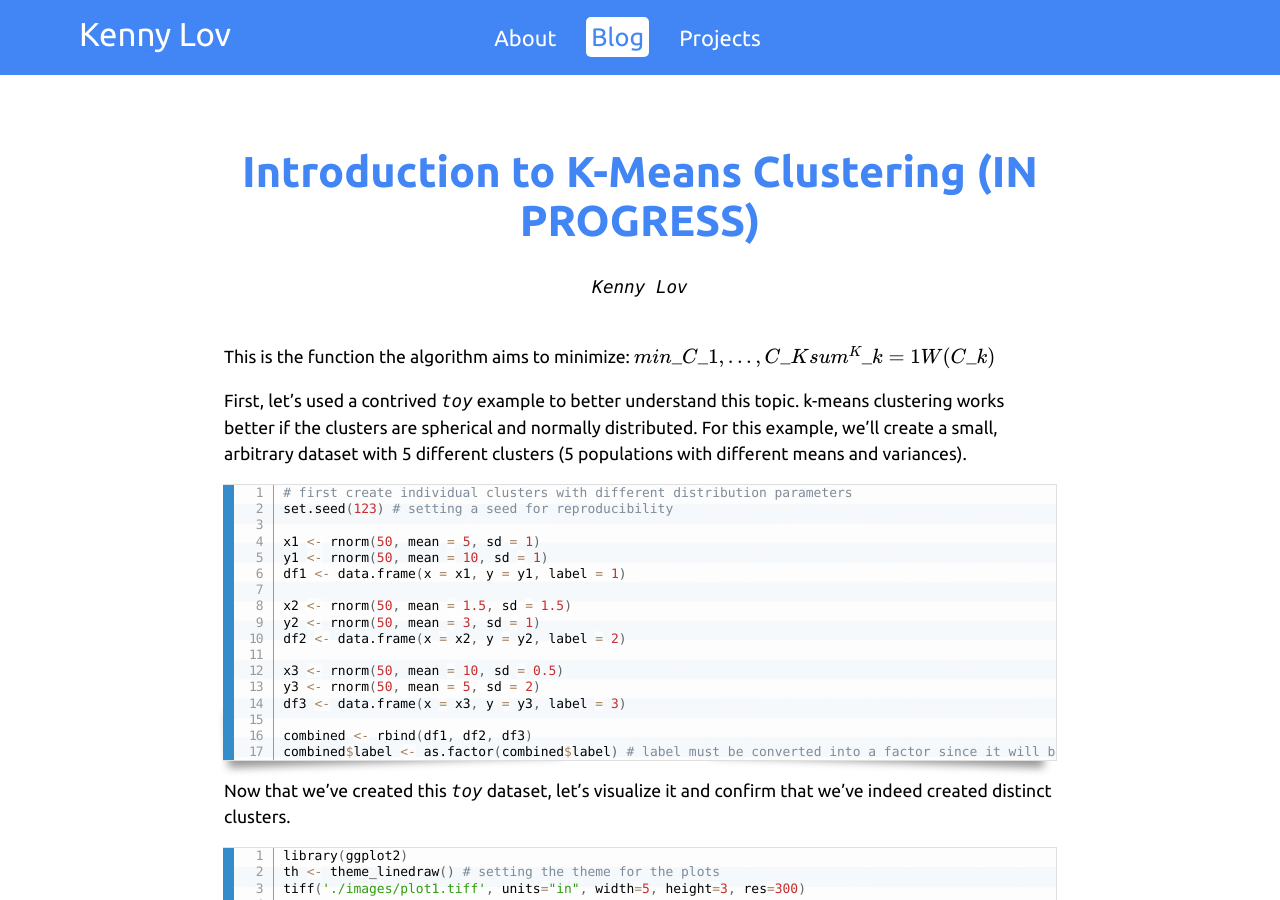
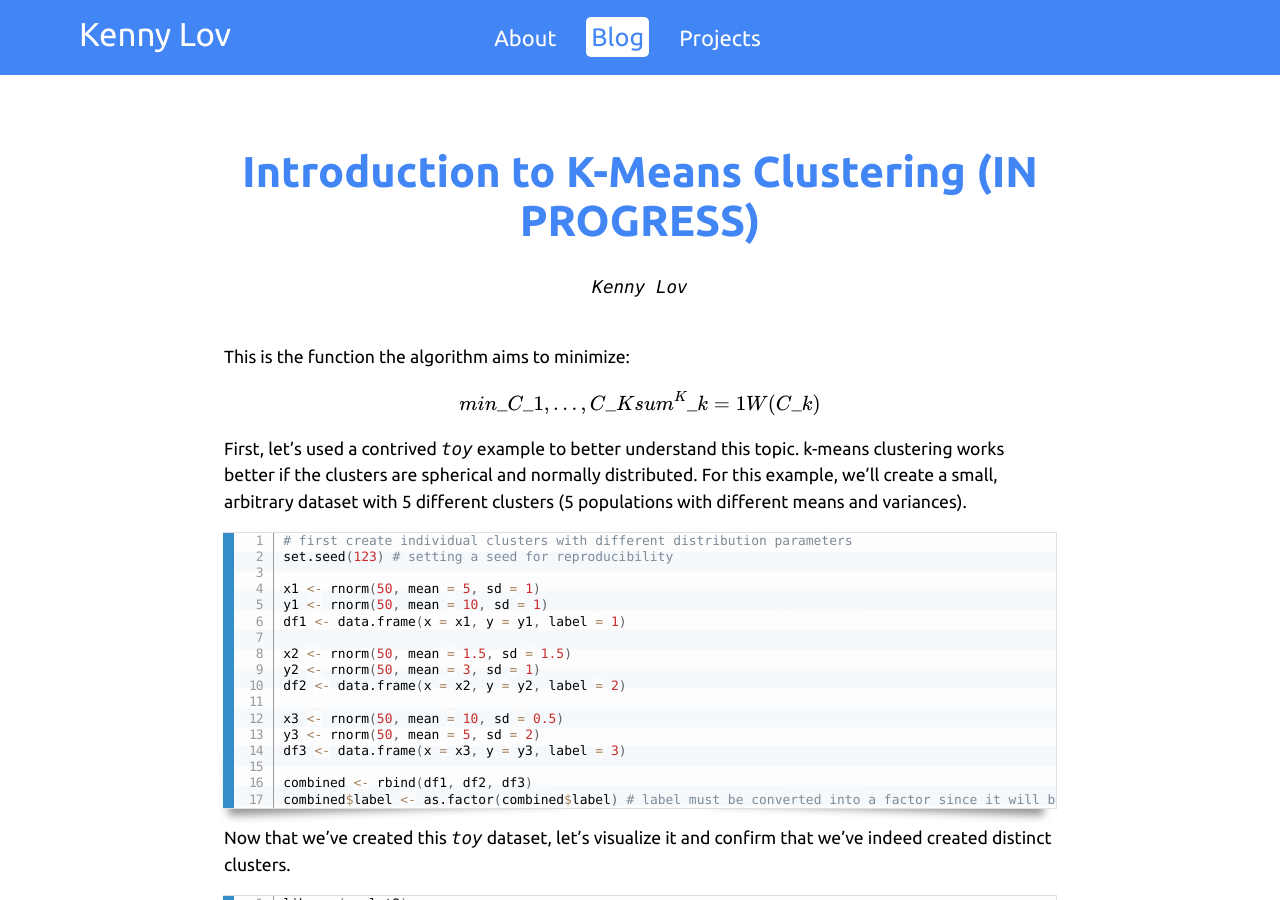
Before and after one commit to clfkenny/clfkenny.github.io, a Jekyll site: the page built from projects/kmeans_intro/index.md, in a window 1280 px wide and 900 px high. Built offline with Jekyll 4.4.1, drawn with Linux system fonts in a browser that asks for light colours; some web fonts are replaced; formulas are drawn with MathJax 3; our own code applies the rules of GitHub Pages for plain Markdown files.

Commit message:
adding mathjax

```diff
--- a/projects/kmeans_intro/index.md
+++ b/projects/kmeans_intro/index.md
@@ -13,10 +13,11 @@ layout: projects
 <em>Kenny Lov</em><br><br>
 </p>
 This is the function the algorithm aims to minimize:
+<p>
 $$
-\\min\_{C\_1,...,C\_K} \\sum^{K}\_{k=1}W(C\_k) \\
+\\min\_{C\_1,...,C\_K} \\sum^{K}\_{k=1}W(C\_k)
 $$
-
+</p>
 First, let’s used a contrived *toy* example to better understand this
 topic. k-means clustering works better if the clusters are spherical and
 normally distributed. For this example, we’ll create a small, arbitrary
--- a/projects/kmeans_intro/kmeans_intro.Rmd
+++ b/projects/kmeans_intro/kmeans_intro.Rmd
@@ -30,10 +30,11 @@ knitr::opts_chunk$set(
 
 
 This is the function the algorithm aims to minimize:
+<p>
 $$
-\min_{C_1,...,C_K} \sum^{K}_{k=1}W(C_k) \
+\min_{C_1,...,C_K} \sum^{K}_{k=1}W(C_k)
 $$
-
+</p>
 
 
 First, let's used a contrived *toy* example to better understand this topic.
```
Also changed, not shown: projects/kmeans_intro/images/plot1.png, projects/kmeans_intro/images/plot2.png, projects/kmeans_intro/images/plot3.png, projects/kmeans_intro/images/scree.png.
